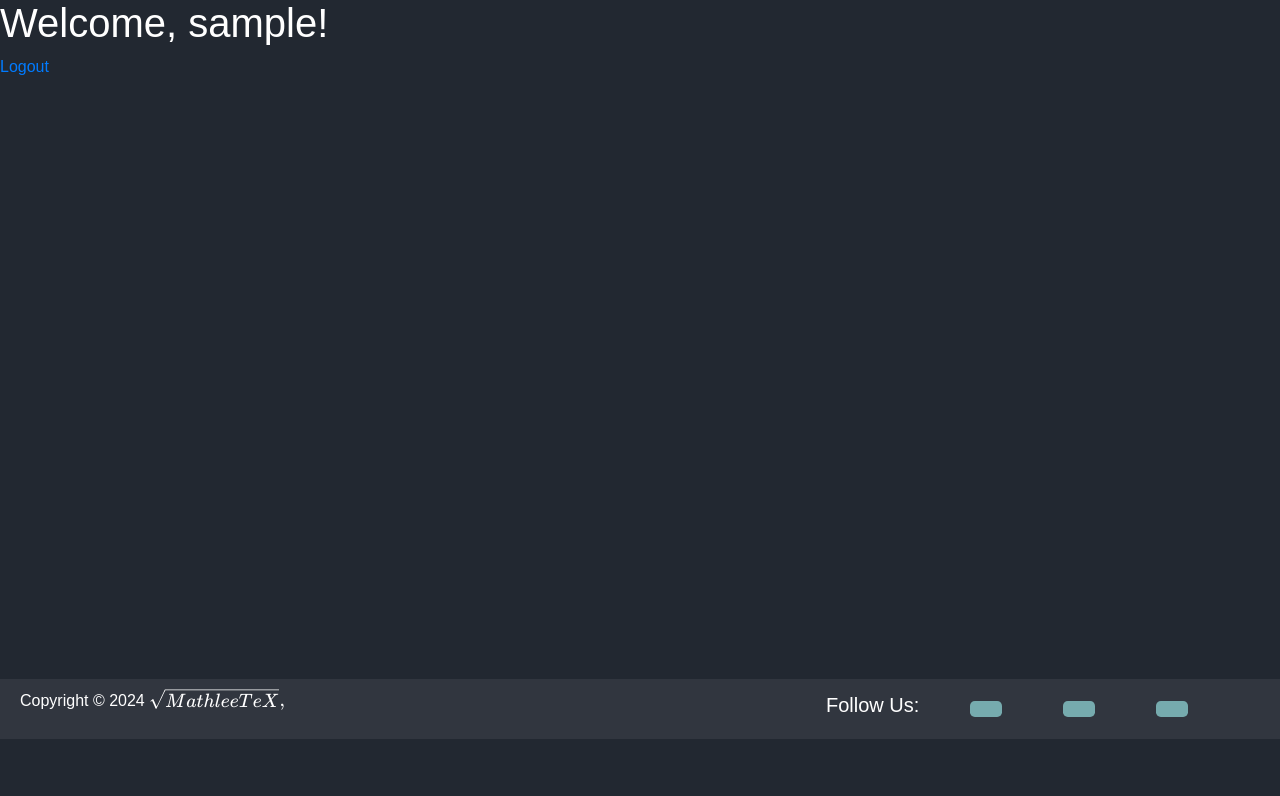
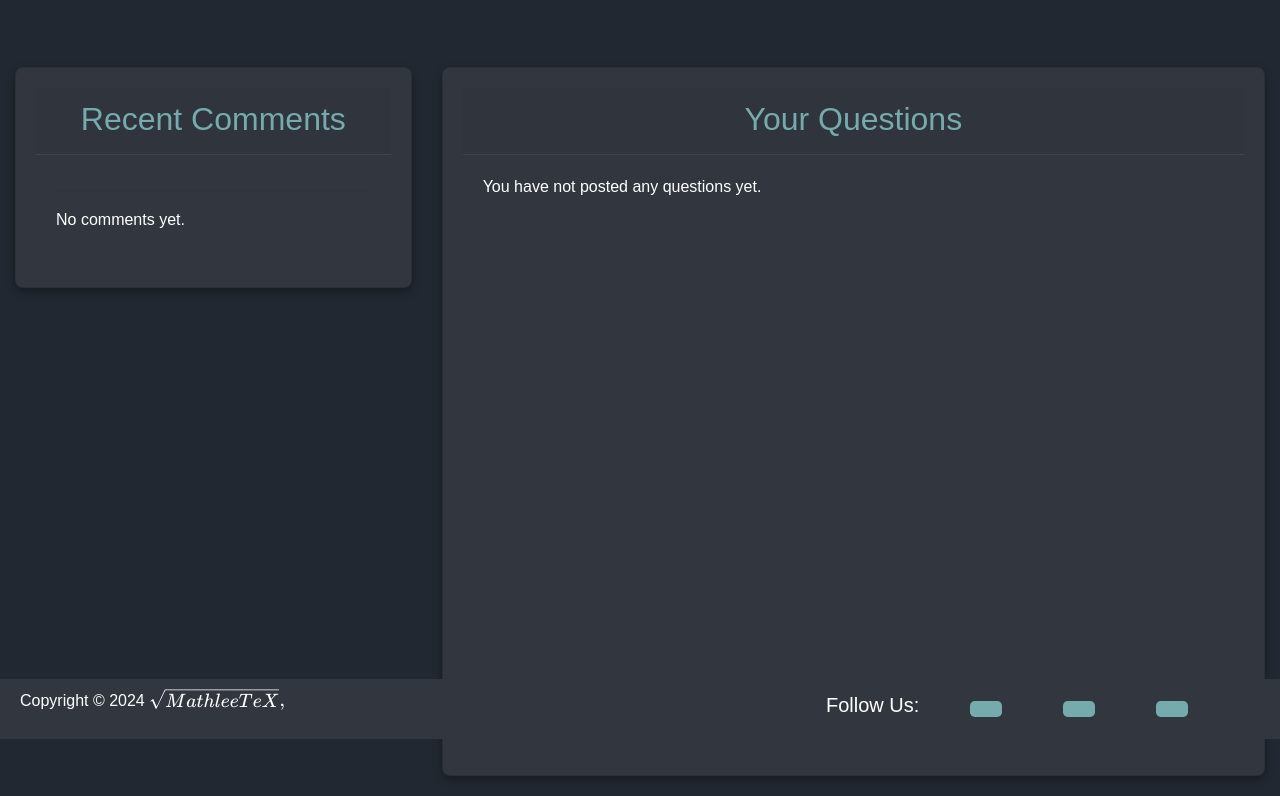
Before and after one commit to just1mitch/MathleeTeX, a Flask app: page /profile in a window 1280 px wide. Shown: the part 61-857 px from the top of the page. Before the commit the page ends 800 px from the top, so only its background shows below. Run offline with Flask 3, Linux system fonts and the light colour scheme; the visitor is signed in with stand-in values (Sample User, id 1); some libraries are stand-ins or nearby versions; some web fonts are replaced.

Commit message:
Implement Jinja Template for updated profile page.

```diff
--- a/app/templates/profile.html
+++ b/app/templates/profile.html
@@ -1,14 +1,75 @@
 {% extends "katexscripts.html" %}
-{% block title %}{{ name }}{% endblock %}
+{% block title %}User Profile{% endblock %}
+{% block body %}
+<div class="container-fluid mt-5">
+    <div class="row">
+        <div class="col-md-4">
+            <div class="card text-white mb-4">
+                <div class="card-header">
+                    <h2>Recent Comments</h2>
+                </div>
+                <div class="card-body">
+                        <hr>
+                        <p>No comments yet.</p>
+                </div>
+            </div>
+        </div>
+        <div class="col-md-8">
+            <div class="card text-white">
+                <div class="card-header">
+                    <h2>Your Questions</h2>
+                </div>
+                <div class="card-body" style="overflow-y: auto; height: 600px;">
+                    {% for question in user_questions %}
+                        <div id="question-{{ question.question_id }}" class="section question container prevent-select" onclick="">
+                            <div class="row">
+                                <div class="col-8">
+                                    <h5 class="fw-bold render-katex">{{ question.title }}</h5>
+                                </div>
+                                <div class="col-4 text-end opacity-50">
+                                    <p class="mb-0">
+                                        <span dateposted="{{ question.date_posted }}" class="dateposted">{{ question.date_posted }}</span>
+                                    </p>
+                                </div>
+                            </div>
+                            <div class="row">
+                                <div class="col-9">
+                                    <p class="render-katex">{{ question.question_description }}</p>
+                                </div>
+                                <div class="col-3 text-end align-self-end">
+                                    {% if question.difficulty_level == 'Easy' %}
+                                        <span class="easy">Easy</span>
+                                    {% elif question.difficulty_level == 'Medium' %}
+                                        <span class="medium">Medium</span>
+                                    {% elif question.difficulty_level == 'Hard' %}
+                                        <span class="hard">Hard</span>
+                                    {% endif %}
+                                </div>
+                            </div>
+                            <div class="row">
+                                <div class="col-6">
+                                    <p>🗒️ {{ question.num_attempts }} attempts</p>
+                                    <span>💬 {{ question.num_comments }} comment{% if question.num_comments != 1 %}s{% endif %}</span>
+                                </div>
+                                <div class="col-6 text-end">
+                                    <br>
+                                    <button onclick="deleteQuestion({{ question.question_id }})" class="btn btn-danger"><i class="fa fa-trash" aria-hidden="true"></i></button>
+                                </div>
+                            </div>
+                        </div>
+                        <hr>
+                    {% else %}
+                        <p>You have not posted any questions yet.</p>
+                    {% endfor %}
+                </div>
+            </div>
+        </div>
+    </div>
+</div>
 
-{% block body %}
-    <h1>Welcome, {{ name }}!</h1>
+{% endblock %}
+{% block footer %}
 
+<script src="{{ url_for('static', filename='JavaScript/delete_question.js') }}"></script>
 
-    <!--Can include other profile info such as points, created quizzes and so forth once they're implemented-->
-    <a href="{{url_for('logout') }}" class="navbar-item">Logout</a>
 {% endblock %}
-
-{% block footer %}
-<!--Footer content...-->
-{% endblock %}
```
